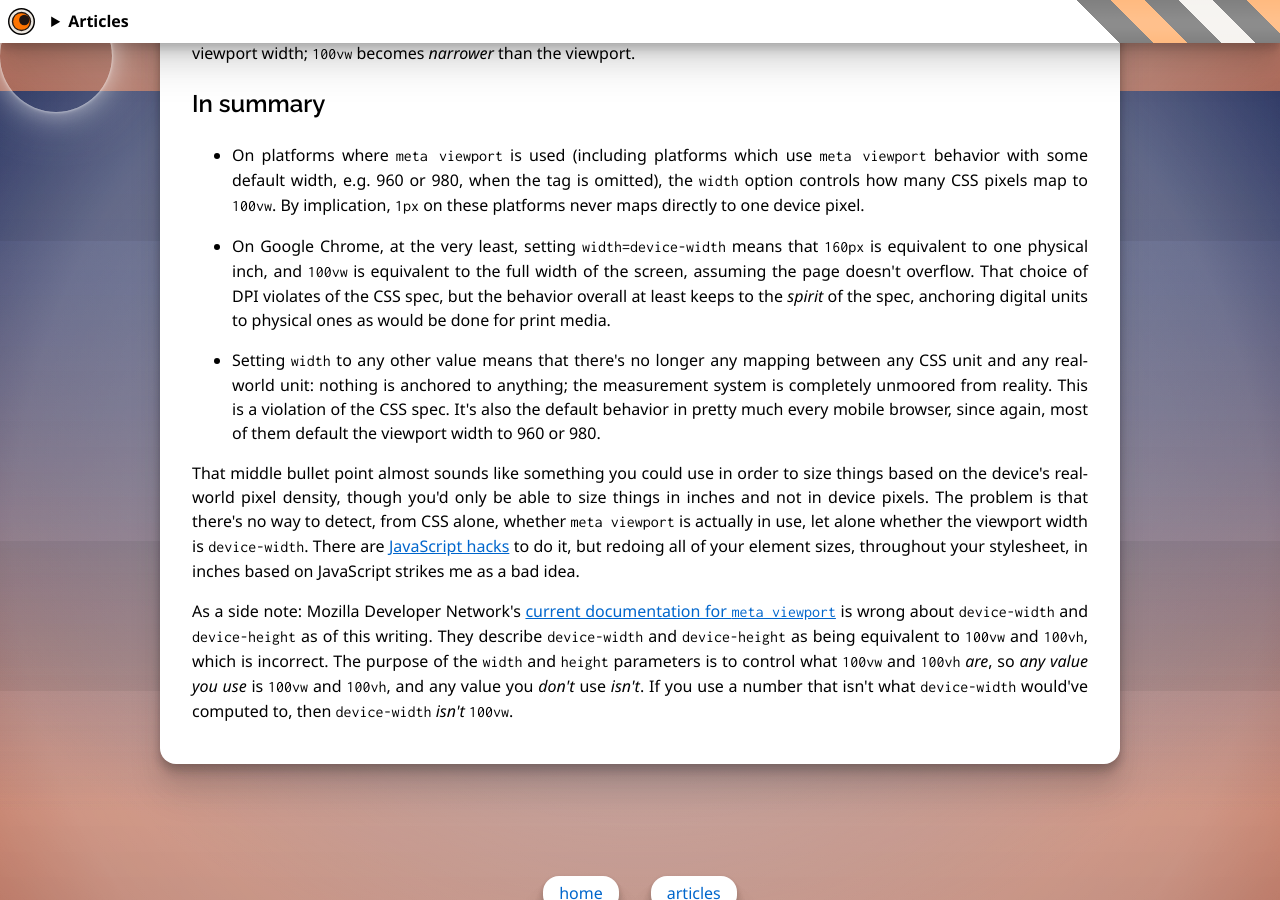
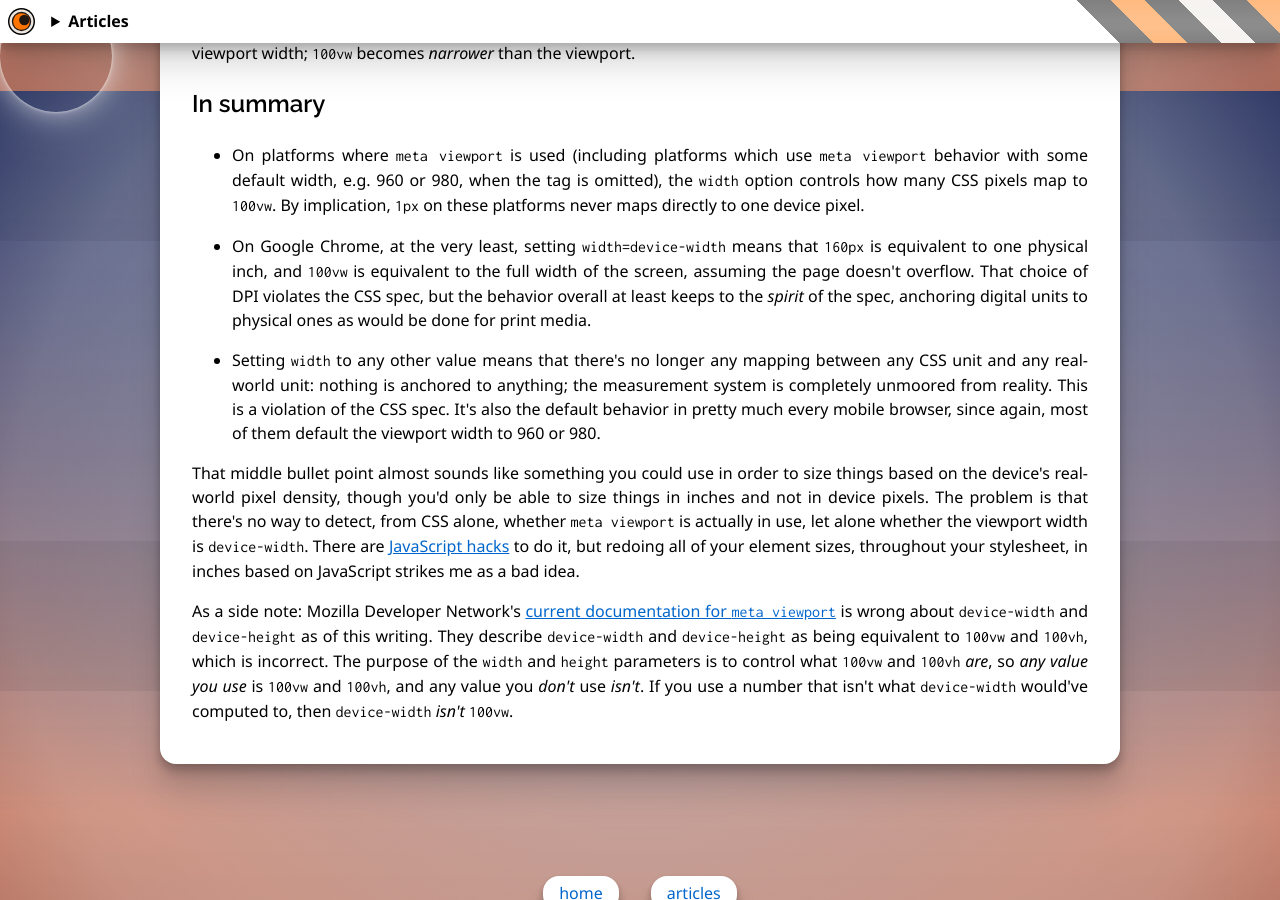
Before and after one commit to DavidJCobb/davidjcobb.github.io, a Jekyll site: the page built from _articles/targeting-smartphones-with-css.html, in a window 1280 px wide and 900 px high, scrolled down 2609 px. Built offline with Jekyll 4.4.1, drawn with Linux system fonts in a browser that asks for light colours.

Commit message:
Typo fixes

```diff
--- a/_articles/css-rowspan-issue.html
+++ b/_articles/css-rowspan-issue.html
@@ -71,7 +71,7 @@ collection_item_css_files:
       Let's deconstruct this effect, if only so that blind readers using text-to-speech browsers can follow along. The <code>inset</code> and <code>outset</code> effects produce a basic shadow effect that creates the illusion of depth. Sighted users will look at a table like this and see a table with white borders between the cells, with these borders seeming to be very slightly raised off of the page &mdash; a cheap, basic 3D effect. Another way to think of it is as if the table as a whole is raised slightly off the page, and the cells in the table are then sunken back onto the page.
    </p>
    <p>
-      That's what's happening visually: the cells share white shadowed borders that "collapse" together rather than reamining separate. What's happening on a technical level, of course, is the exact opposite. The table and its cells have separate (i.e. non-collapsing) borders that are colored in different shades of grey: these produce a shadow effect. The space <em>between</em> these borders, where the page background shows through, is what we visually perceive as the white border that is casting and receiving these shadows.
+      That's what's happening visually: the cells share white shadowed borders that "collapse" together rather than remaining separate. What's happening on a technical level, of course, is the exact opposite. The table and its cells have separate (i.e. non-collapsing) borders that are colored in different shades of grey: these produce a shadow effect. The space <em>between</em> these borders, where the page background shows through, is what we visually perceive as the white border that is casting and receiving these shadows.
    </p>
    <p>
       The default table styles, then, lend themselves very well to this sort of table border. We use technically-separate borders to fake a depth effect on visually-collapsing borders. What happens, then, if we want a collapsing border without this 3D effect? For that, we use CSS's <code>border-collapse</code> property. If we give our table cells a simple one-pixel border, then applying <code>border-collapse: collapse</code> to the table will produce a result wherein the cells are separated by a single line: each cell shares a border with the cells adjacent to it.
--- a/_articles/targeting-smartphones-with-css.html
+++ b/_articles/targeting-smartphones-with-css.html
@@ -100,7 +100,7 @@ table_of_contents:
          On platforms where <code>meta viewport</code> is used (including platforms which use <code>meta viewport</code> behavior with some default width, e.g. 960 or 980, when the tag is omitted), the <code>width</code> option controls how many CSS pixels map to <code>100vw</code>. By implication, <code>1px</code> on these platforms never maps directly to one device pixel.
       </li>
       <li>
-         On Google Chrome, at the very least, setting <code>width=device-width</code> means that <code>160px</code> is equivalent to one physical inch, and <code>100vw</code> is equivalent to the full width of the screen, assuming the page doesn't overflow. That choice of DPI violates of the CSS spec, but the behavior overall at least keeps to the <em>spirit</em> of the spec, anchoring digital units to physical ones as would be done for print media.
+         On Google Chrome, at the very least, setting <code>width=device-width</code> means that <code>160px</code> is equivalent to one physical inch, and <code>100vw</code> is equivalent to the full width of the screen, assuming the page doesn't overflow. That choice of DPI violates the CSS spec, but the behavior overall at least keeps to the <em>spirit</em> of the spec, anchoring digital units to physical ones as would be done for print media.
       </li>
       <li>
          Setting <code>width</code> to any other value means that there's no longer any mapping between any CSS unit and any real-world unit: nothing is anchored to anything; the measurement system is completely unmoored from reality. This is a violation of the CSS spec. It's also the default behavior in pretty much every mobile browser, since again, most of them default the viewport width to 960 or 980.
```
